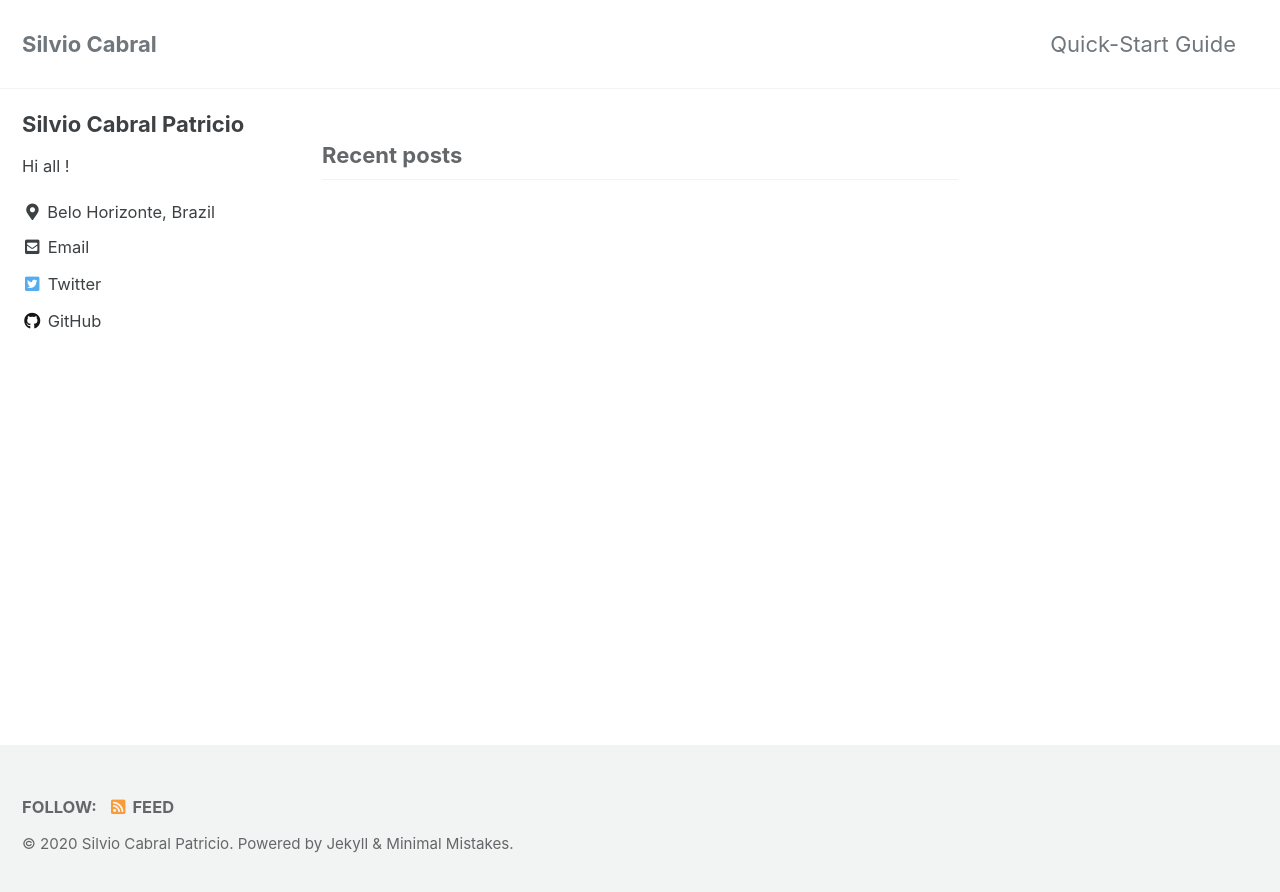
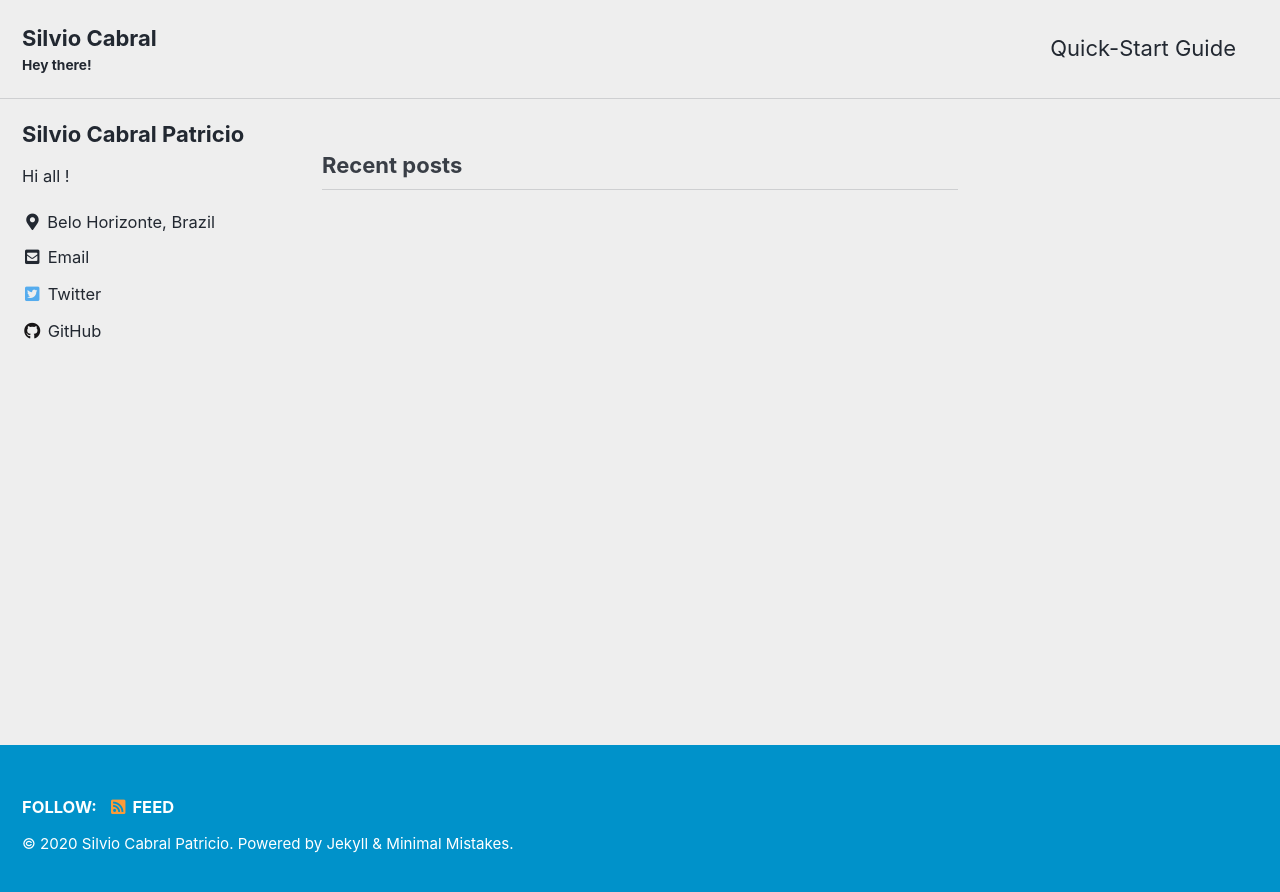
Before and after one commit to scpatricio/scpatricio.github.io, a Jekyll site: the page built from index.html, in a window 1280 px wide. Shown: the top 892 px of the page. Built offline with Jekyll 4.4.1, drawn with Linux system fonts in a browser that asks for light colours; cached includes are drawn as plain includes; the list of posts is cut into pages by our own code.

Commit message:
new github commit

```diff
--- a/_config.yml
+++ b/_config.yml
@@ -12,13 +12,13 @@
 
 # theme                  : "minimal-mistakes-jekyll"
 # remote_theme           : "mmistakes/minimal-mistakes"
-minimal_mistakes_skin    : "default" # "air", "aqua", "contrast", "dark", "dirt", "neon", "mint", "plum", "sunrise"
+minimal_mistakes_skin    : "air" # "air", "aqua", "contrast", "dark", "dirt", "neon", "mint", "plum", "sunrise"
 
 # Site Settings
 locale                   : "en-US"
 title                    : "Silvio Cabral"
 title_separator          : "-"
-subtitle                 : # site tagline that appears below site title in masthead
+subtitle                 : "Hey there!"
 name                     : "Silvio Cabral Patricio"
 description              : "Welcome to my page."
 url                      : # the base hostname & protocol for your site e.g. "https://mmistakes.github.io"
```
